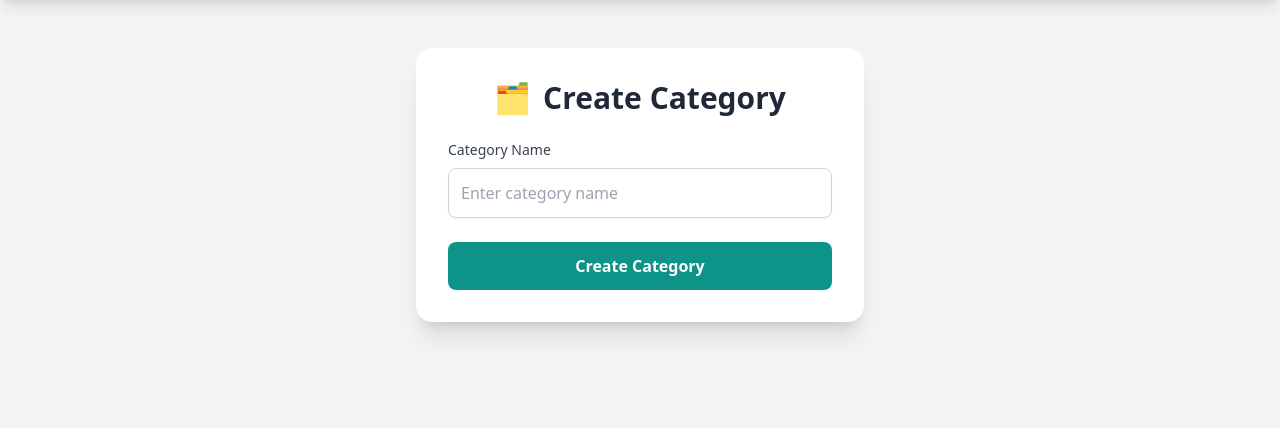
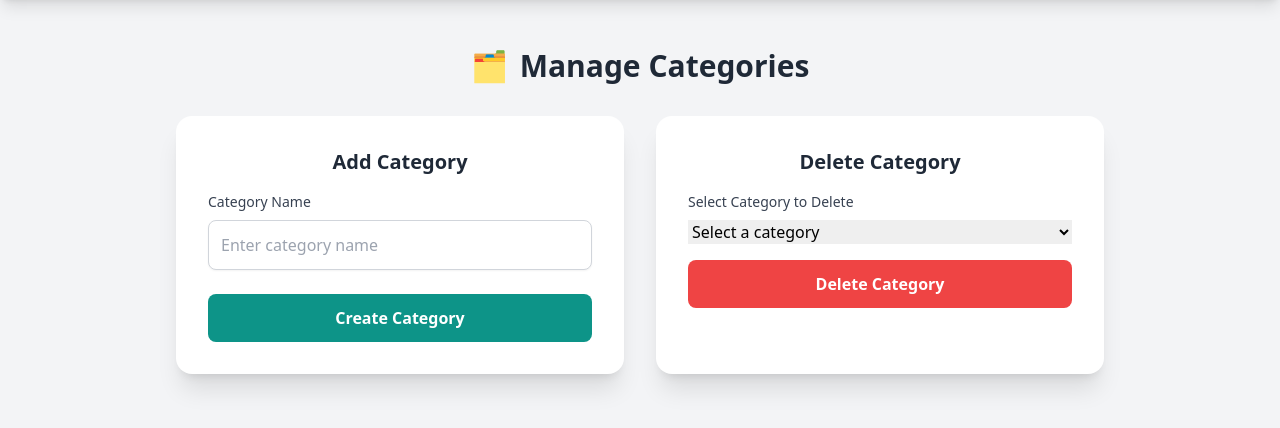
Before and after one commit to charannk007/billing, a Flask app: page /create_category in a window 1280 px wide. Shown: the part 64-492 px from the top of the page. Run offline with Flask 3, Linux system fonts and the light colour scheme; the visitor is signed in with stand-in values (Sample User, id 1); tables that the repository leaves empty hold one stand-in row (values such as "Sample post"); some libraries are stand-ins or nearby versions.

Commit message:
Update create_category.html

```diff
--- a/templates/create_category.html
+++ b/templates/create_category.html
@@ -3,20 +3,21 @@
 <head>
     <meta charset="UTF-8">
     <meta name="viewport" content="width=device-width, initial-scale=1.0">
-    <title>Create Category</title>
+    <title>Manage Categories</title>
     <script src="https://cdn.tailwindcss.com"></script>
+    <link rel="stylesheet" href="https://cdn.jsdelivr.net/npm/choices.js/public/assets/styles/choices.min.css">
+    <script src="https://cdn.jsdelivr.net/npm/choices.js/public/assets/scripts/choices.min.js"></script>
     <style>
-        /* Custom styles for enhanced UI */
         .navbar {
             transition: background-color 0.3s ease;
         }
         .navbar:hover {
             background-color: #0f766e;
         }
-        .input-field {
+        .input-field, .select-field {
             transition: all 0.3s ease;
         }
-        .input-field:focus {
+        .input-field:focus, .select-field:focus {
             box-shadow: 0 0 0 3px rgba(45, 212, 191, 0.2);
         }
         .button {
@@ -24,6 +25,22 @@
         }
         .button:hover {
             transform: translateY(-1px);
+        }
+        .choices__inner {
+            border: 1px solid #0a61e2;
+            border-radius: 0.5rem;
+            padding: 0.75rem;
+            background-color: #999c9b;
+            box-shadow: 0 1px 2px rgba(48, 9, 223, 0.05);
+        }
+        .choices__list--dropdown {
+            border: 1px solid #12d301;
+            border-radius: 0.5rem;
+            box-shadow: 0 4px 6px rgba(0, 0, 0, 0.1);
+        }
+        .choices__item--selectable.is-highlighted {
+            background-color: #f00606;
+            color: #66d40bd0;
         }
     </style>
 </head>
@@ -42,17 +59,16 @@
     </nav>
 
     <!-- Main Content -->
-    <div class="container mx-auto px-4 py-12 flex justify-center">
-        <div class="bg-white rounded-2xl shadow-xl p-8 w-full max-w-md">
-            <h2 class="text-3xl font-extrabold text-gray-800 mb-6 text-center flex items-center justify-center gap-3">
-                <span>🗂️</span> Create Category
+    <div class="container mx-auto px-4 py-12">
+        <h2 class="text-3xl font-extrabold text-gray-800 mb-8 text-center flex items-center justify-center gap-3">
+            <span>🗂️</span> Manage Categories
         </h2>
 
         <!-- Flashed Messages -->
         {% with messages = get_flashed_messages(with_categories=true) %}
             {% if messages %}
                 {% for category, message in messages %}
-                        <div class="flex items-center {{ 'bg-teal-100 text-teal-700' if category == 'success' else 'bg-red-100 text-red-700' }} p-4 rounded-lg mb-6">
+                    <div class="flex items-center {{ 'bg-teal-100 text-teal-700' if category == 'success' else 'bg-red-100 text-red-700' }} p-4 rounded-lg mb-6 mx-auto max-w-2xl">
                         <svg class="w-5 h-5 mr-2" fill="none" stroke="currentColor" viewBox="0 0 24 24" xmlns="http://www.w3.org/2000/svg">
                             {% if category == 'success' %}
                                 <path stroke-linecap="round" stroke-linejoin="round" stroke-width="2" d="M5 13l4 4L19 7"></path>
@@ -66,8 +82,12 @@
             {% endif %}
         {% endwith %}
 
-            <!-- Form -->
-            <form method="POST" class="space-y-6" aria-label="Create Category Form">
+        <!-- Two-Column Layout -->
+        <div class="flex flex-col md:flex-row gap-8 justify-center">
+            <!-- Left: Add Category -->
+            <div class="bg-white rounded-2xl shadow-xl p-8 w-full md:w-1/2 max-w-md">
+                <h3 class="text-xl font-bold text-gray-800 mb-4 text-center">Add Category</h3>
+                <form id="add-category-form" class="space-y-6" aria-label="Create Category Form">
                     <div>
                         <label for="category_name" class="block text-sm font-medium text-gray-700 mb-2">Category Name</label>
                         <input
@@ -80,7 +100,6 @@
                             aria-required="true"
                             aria-describedby="category_name_error"
                         >
-                    <!-- Error message placeholder -->
                         <p id="category_name_error" class="text-red-600 text-sm mt-1 hidden">Please enter a valid category name.</p>
                     </div>
                     <button
@@ -92,23 +111,119 @@
                     </button>
                 </form>
             </div>
+
+            <!-- Right: Delete Category -->
+            <div class="bg-white rounded-2xl shadow-xl p-8 w-full md:w-1/2 max-w-md">
+                <h3 class="text-xl font-bold text-gray-800 mb-4 text-center">Delete Category</h3>
+                <div class="space-y-4">
+                    <div>
+                        <label for="category_id" class="block text-sm font-medium text-gray-700 mb-2">Select Category to Delete</label>
+                        <select
+                            id="category_id"
+                            name="category_id"
+                            class="select-field w-full"
+                            aria-label="Select category to delete"
+                        >
+                            <option value="" selected>Select a category</option>
+                            {% for category in categories %}
+                                <option value="{{ category[0] }}">{{ category[1] }}</option>
+                            {% endfor %}
+                        </select>
+                        <p id="category_id_error" class="text-red-600 text-sm mt-1 hidden">Please select a category to delete.</p>
+                    </div>
+                    <button
+                        onclick="deleteCategory()"
+                        class="button w-full bg-red-500 text-white py-3 rounded-lg hover:bg-red-600 focus:ring-2 focus:ring-red-500 focus:ring-offset-2 font-semibold"
+                        aria-label="Delete category"
+                    >
+                        Delete Category
+                    </button>
+                </div>
+            </div>
+        </div>
     </div>
 
-    <!-- Client-side validation script -->
+    <!-- Client-side scripts -->
     <script>
-        document.querySelector('form').addEventListener('submit', function (e) {
+        const categorySelect = document.getElementById('category_id');
+        const choices = new Choices(categorySelect, {
+            searchEnabled: true,
+            searchPlaceholderValue: 'Search categories',
+            itemSelectText: '',
+            noResultsText: 'No categories found',
+        });
+
+        // Add Category via AJAX
+        document.getElementById('add-category-form').addEventListener('submit', async function (e) {
+            e.preventDefault();
             const categoryName = document.getElementById('category_name').value.trim();
             const errorElement = document.getElementById('category_name_error');
 
             if (categoryName === '') {
-                e.preventDefault();
                 errorElement.classList.remove('hidden');
                 errorElement.textContent = 'Category name cannot be empty.';
-                return false;
+                return;
+            }
+
+            try {
+                const response = await fetch('/create_category', {
+                    method: 'POST',
+                    headers: {
+                        'Content-Type': 'application/x-www-form-urlencoded',
+                        'X-Requested-With': 'XMLHttpRequest'
+                    },
+                    body: `category_name=${encodeURIComponent(categoryName)}`
+                });
+
+                const data = await response.json();
+                if (response.ok) {
+                    alert(data.message);
+                    location.reload();  // Refresh after successful creation
                 } else {
-                errorElement.classList.add('hidden');
+                    errorElement.classList.remove('hidden');
+                    errorElement.textContent = data.message || 'Failed to create category';
+                }
+            } catch (error) {
+                console.error('Error creating category:', error);
+                errorElement.classList.remove('hidden');
+                errorElement.textContent = 'An error occurred while creating the category';
             }
         });
+
+        // Delete Category
+        async function deleteCategory() {
+            const categoryId = document.getElementById('category_id').value;
+            const errorElement = document.getElementById('category_id_error');
+
+            if (!categoryId) {
+                errorElement.classList.remove('hidden');
+                errorElement.textContent = 'Please select a category to delete.';
+                return;
+            }
+
+            if (!confirm('Are you sure you want to delete this category?')) return;
+
+            try {
+                const response = await fetch('/delete_category', {
+                    method: 'POST',
+                    headers: {
+                        'Content-Type': 'application/x-www-form-urlencoded',
+                    },
+                    body: `category_id=${encodeURIComponent(categoryId)}`
+                });
+
+                const data = await response.json();
+                if (response.ok) {
+                    alert(data.message);
+                    location.reload(); // Refresh after successful deletion
+                } else {
+                    throw new Error(data.error || 'Failed to delete category');
+                }
+            } catch (error) {
+                console.error('Error deleting category:', error);
+                alert('An error occurred while deleting the category: ' + error.message);
+            }
+        }
     </script>
 </body>
 </html>
```
Lines whose indentation alone changed are shown as unchanged.
